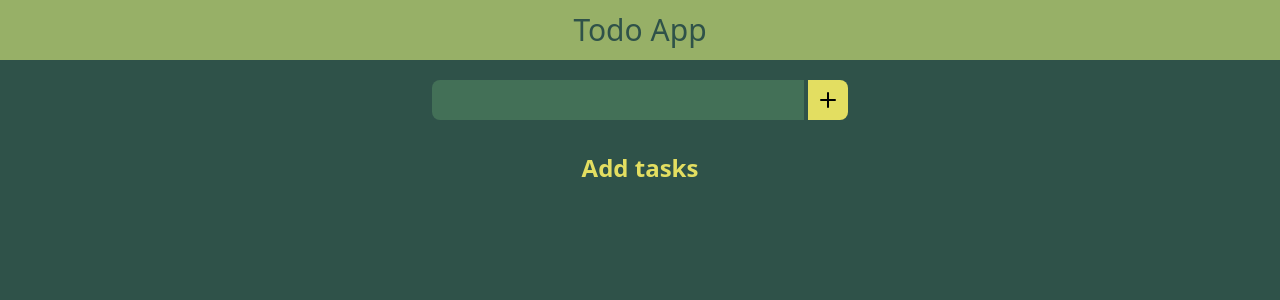
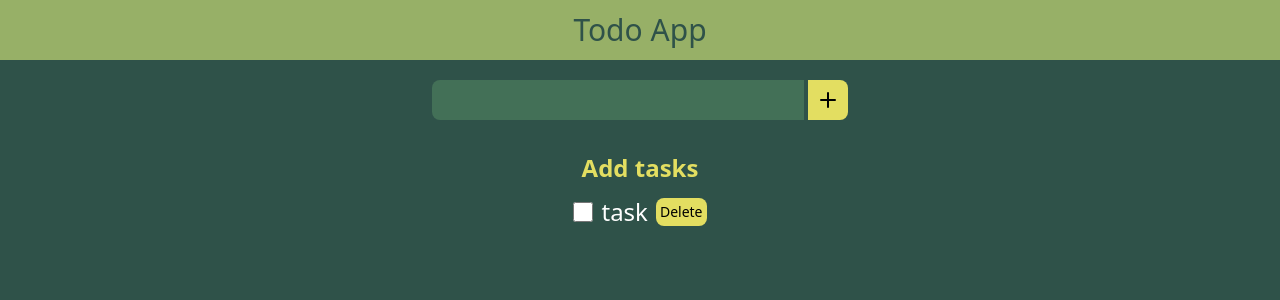
Before and after one commit to ru-pam/todo-basic, a React (Vite) app: page / in a window 1280 px wide. Shown: the top 300 px of the page. Built offline with nearby package versions, Linux system fonts and the light colour scheme.

Commit message:
added completed task section

```diff
--- /dev/null
+++ b/components/Completed.jsx
@@ -0,0 +1,43 @@
+import React from "react";
+
+const Completed = (props) => {
+  const {
+    taskList,
+    setTaskList,
+    completedList,
+    setCompletedList,
+    handleDeleteTask,
+    handleChange,
+  } = props;
+  return (
+    <div>
+      {completedList.length > 0 ? (
+        completedList.map((completed, index) => (
+          <li
+            key={index}
+            defaultChecked={true}
+            onChange={() => handleChange(completedList, index, setCompletedList, taskList, setTaskList)}
+            className={"flex gap-2 items-center justify-between"}
+          >
+            <input type="checkbox" className={"size-[20px]"} />
+            {completed}
+            <button
+              onClick={() =>
+                handleDeleteTask(index, completedList, setCompletedList)
+              }
+              type={"button"}
+              className={
+                "bg-[#E3DE61] text-sm !p-1 rounded-lg cursor-pointer text-black"
+              }
+            >
+              Delete
+            </button>
+          </li>
+        ))
+      ) : (
+        <div>{taskList.length > 0 && <h1>No completed tasks</h1>}</div>
+      )}
+    </div>
+  );
+};
+export default Completed;
--- a/components/Task.jsx
+++ b/components/Task.jsx
@@ -1,20 +1,20 @@
 import React from "react";
-//add completed task section
+//fix the bug in checkbox in completed task section (checkbox should be checked)
 function Task(props) {
-  const { taskList, setTaskList } = props;
-  const handleDeleteTask = (index) => {
-    const updatedList = taskList.filter((_, i) => i !== index);
-    setTaskList(updatedList);
-  };
+  const { taskList, setTaskList, handleDeleteTask, handleChange, completedList, setCompletedList } = props;
   return (
     <div>
       {taskList.length > 0 ? (
         taskList.map((task, index) => (
-          <li key={index} className={"flex gap-2 items-center justify-between"}>
+          <li
+            key={index}
+            onChange={() => handleChange(taskList, index, setTaskList, completedList, setCompletedList)}
+            className={"flex gap-2 items-center justify-between"}
+          >
             <input type="checkbox" className={"size-[20px]"} />
             {task}
             <button
-              onClick={() => handleDeleteTask(index)}
+              onClick={() => handleDeleteTask(index, taskList, setTaskList)}
               type={"button"}
               className={
                 "bg-[#E3DE61] text-sm !p-1 rounded-lg cursor-pointer text-black"
--- a/src/App.jsx
+++ b/src/App.jsx
@@ -2,10 +2,23 @@ import { useState } from "react";
 import Nav from "/components/Nav";
 import Input from "../components/Input.jsx";
 import Task from "../components/Task.jsx";
+import Completed from "../components/Completed.jsx";
 
 function App() {
   const [task, setTask] = useState("");
   const [taskList, setTaskList] = useState([]);
+  const [completedList, setCompletedList] = useState(["task"]);
+  const handleDeleteTask = (index, list, setList) => {
+    const updatedList = list.filter((_, i) => i !== index);
+    setList(updatedList);
+  };
+  const handleChange = (list, index, setList, list2, setList2) => {
+    const updatedList = list.filter((_, i) => i !== index);
+    setList(updatedList);
+    const item = list[index];
+    const newList = [...list2, item];
+    setList2(newList);
+  }
   return (
     <>
       <Nav />
@@ -18,7 +31,26 @@ function App() {
       <ul
         className={"w-full flex justify-center gap-1 text-white text-2xl !mt-3"}
       >
-        <Task taskList={taskList} setTaskList={setTaskList} />
+        <Task
+          taskList={taskList}
+          setTaskList={setTaskList}
+          handleDeleteTask={handleDeleteTask}
+          handleChange={handleChange}
+          completedList={completedList}
+          setCompletedList={setCompletedList}
+        />
+      </ul>
+      <ul
+        className={"w-full flex justify-center gap-1 text-white text-2xl !mt-3"}
+      >
+        <Completed
+          completedList={completedList}
+          setCompletedList={setCompletedList}
+          handleDeleteTask={handleDeleteTask}
+          taskList={taskList}
+          setTaskList={setTaskList}
+          handleChange={handleChange}
+        />
       </ul>
     </>
   );
```
